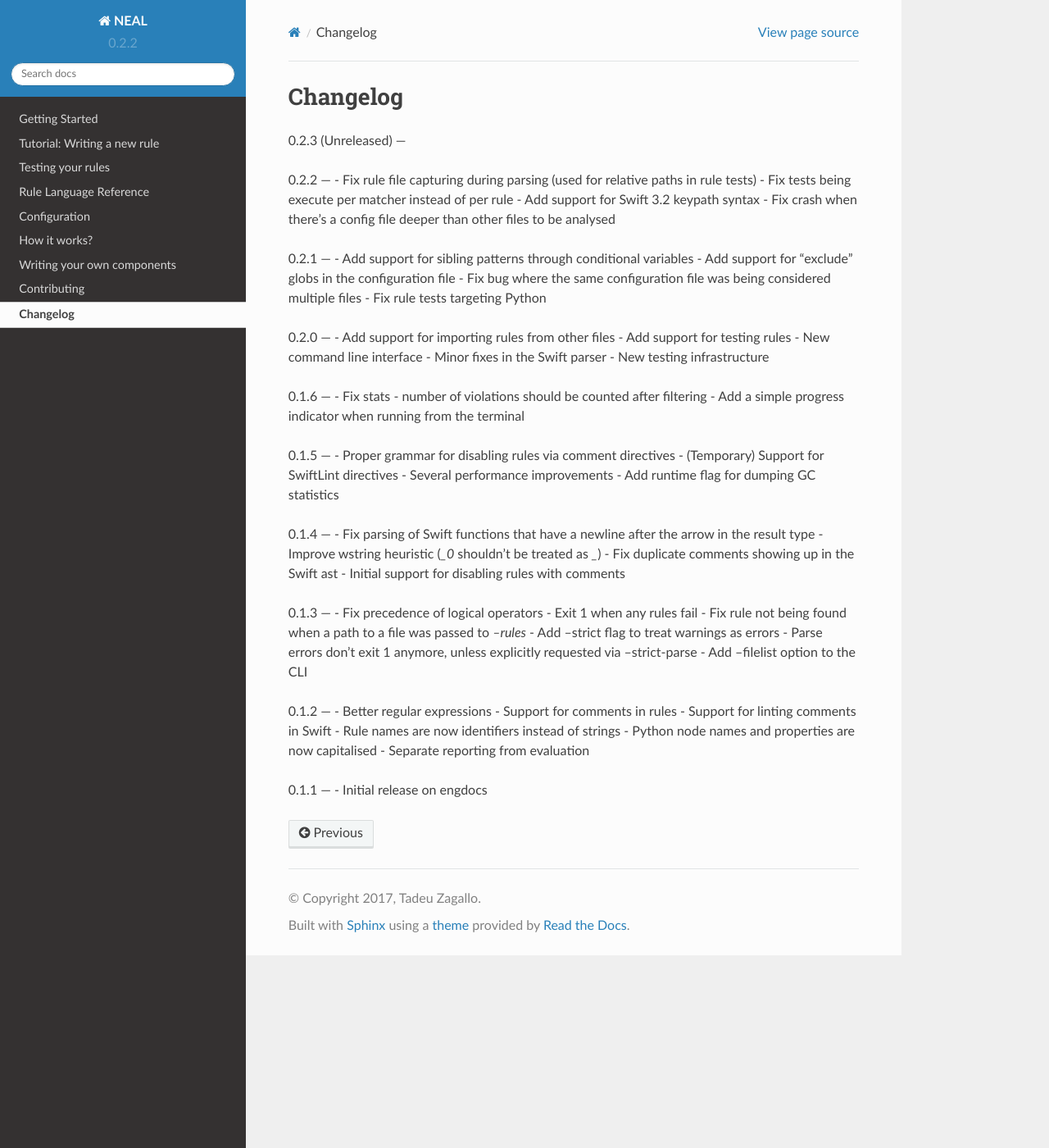
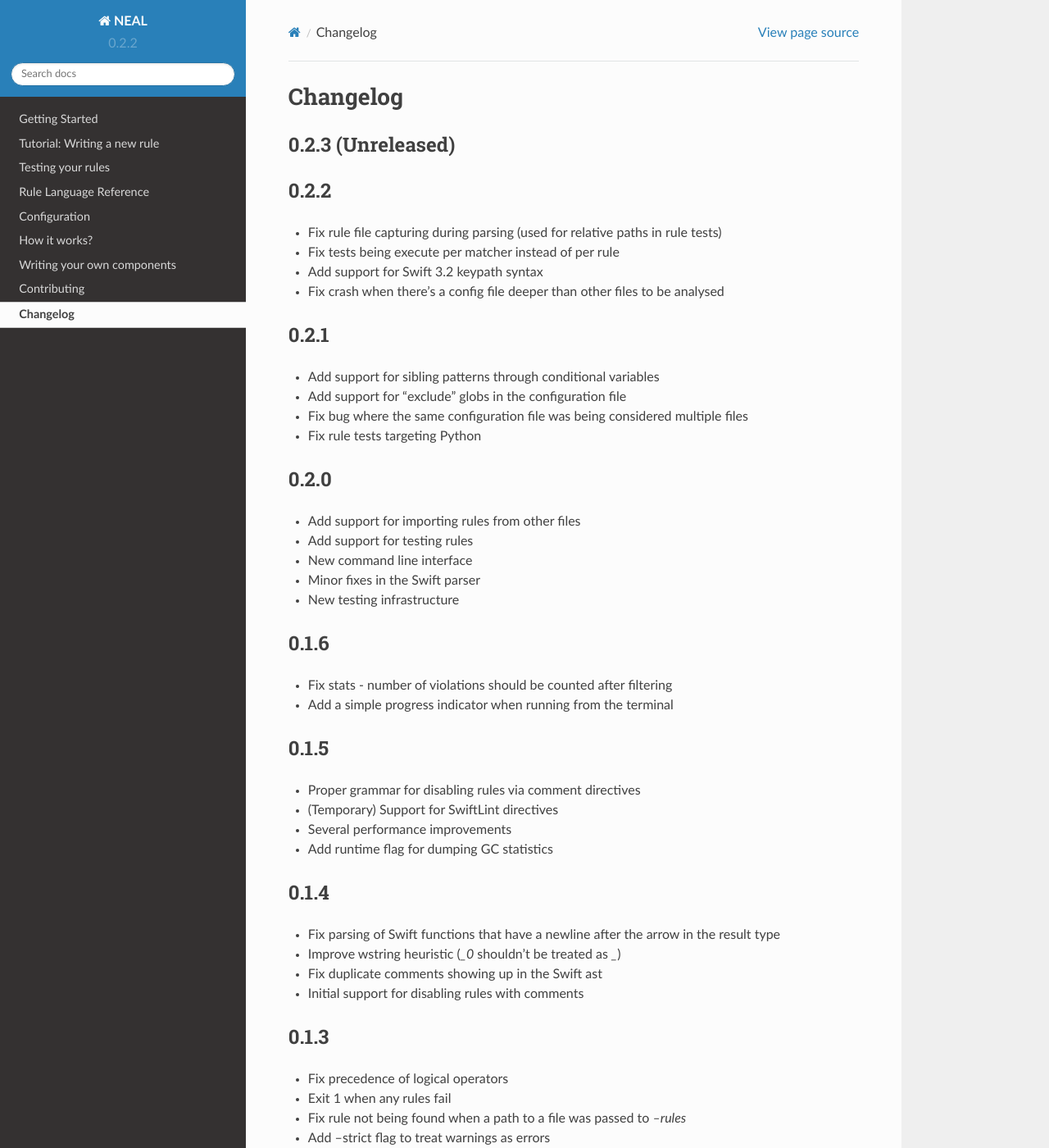
Before and after one commit to uber/NEAL, a Sphinx documentation site: the page built from docs/changelog.rst, in a window 1280 px wide and 1400 px high. Shown: the whole window at 82% size. Built offline with Sphinx 7.4.7 and the Read the Docs theme 2.0.0, drawn with Linux system fonts in a browser that asks for light colours; some of the changed text lies outside the part shown.

Commit message:
[docs] Fix changelog formatting

```diff
--- a/docs/changelog.rst
+++ b/docs/changelog.rst
@@ -2,24 +2,28 @@ Changelog
 =========
 
 0.2.3 (Unreleased)
----
+------------------
+
 
 0.2.2
----
+-----
+
 - Fix rule file capturing during parsing (used for relative paths in rule tests)
 - Fix tests being execute per matcher instead of per rule
 - Add support for Swift 3.2 keypath syntax
 - Fix crash when there's a config file deeper than other files to be analysed
 
 0.2.1
----
+-----
+
 - Add support for sibling patterns through conditional variables
 - Add support for "exclude" globs in the configuration file
 - Fix bug where the same configuration file was being considered multiple files
 - Fix rule tests targeting Python
 
 0.2.0
----
+-----
+
 - Add support for importing rules from other files
 - Add support for testing rules
 - New command line interface
@@ -27,26 +31,30 @@ Changelog
 - New testing infrastructure
 
 0.1.6
----
+-----
+
 - Fix stats - number of violations should be counted after filtering
 - Add a simple progress indicator when running from the terminal
 
 0.1.5
----
+-----
+
 - Proper grammar for disabling rules via comment directives
 - (Temporary) Support for SwiftLint directives
 - Several performance improvements
 - Add runtime flag for dumping GC statistics
 
 0.1.4
----
+-----
+
 - Fix parsing of Swift functions that have a newline after the arrow in the result type
 - Improve wstring heuristic (`_0` shouldn't be treated as `_`)
 - Fix duplicate comments showing up in the Swift ast
 - Initial support for disabling rules with comments
 
 0.1.3
----
+-----
+
 - Fix precedence of logical operators
 - Exit 1 when any rules fail
 - Fix rule not being found when a path to a file was passed to `--rules`
@@ -55,7 +63,8 @@ Changelog
 - Add --filelist option to the CLI
 
 0.1.2
----
+-----
+
 - Better regular expressions
 - Support for comments in rules
 - Support for linting comments in Swift
@@ -64,5 +73,6 @@ Changelog
 - Separate reporting from evaluation
 
 0.1.1
----
-- Initial release on engdocs
+-----
+
+- Initial docs release
```
